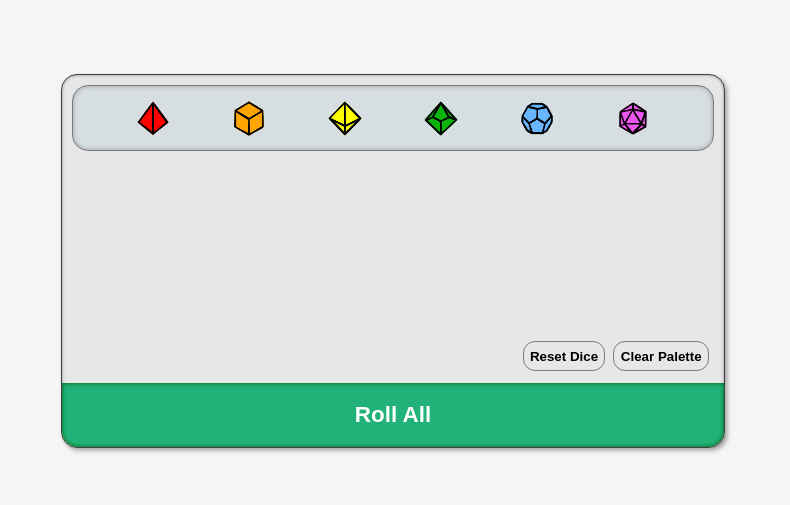
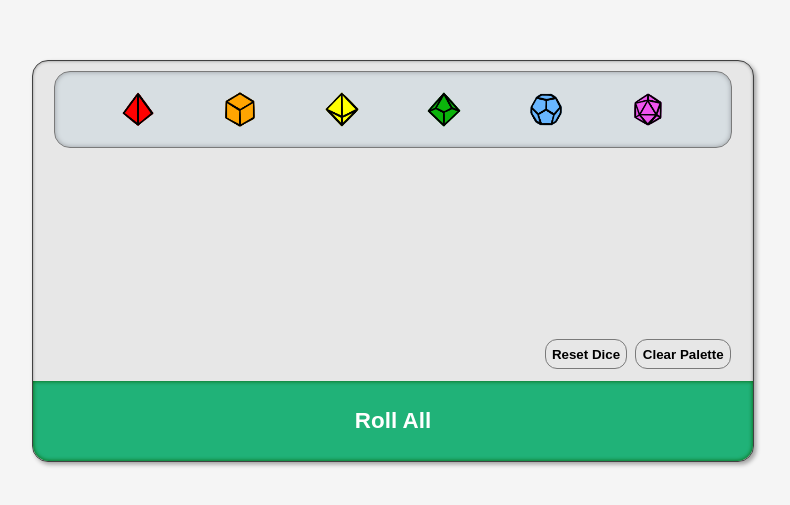
Before and after one commit to CoreyJSteiner/dice-palette, a React (Vite) app: page / in a window 1280 px wide. Shown: the part 139-644 px from the top of the page, without its empty margins (247-1037 px from the left). Built offline with nearby package versions, Linux system fonts and the light colour scheme.

Commit message:
update to percentage wi palette

```diff
--- a/src/components/DieComponent.css
+++ b/src/components/DieComponent.css
@@ -20,8 +20,8 @@
     flex-direction: column;
     justify-content: center;
     align-items: center;
-    width: fit-content;
-    height: fit-content;
+    width: 45rem;
+    height: 25rem;
     background: #e7e7e7;
     border-radius: 1rem;
     border: 1px solid #414141;
@@ -35,7 +35,7 @@
     justify-content: center;
     align-items: center;
     width: 100%;
-    height: 4rem;
+    height: 20%;
     padding: 2rem;
     background: rgb(32, 178, 120);
     border: none;
@@ -49,7 +49,6 @@
 @media (hover: hover) {
     .die-pallete-roll-all:hover {
         background: rgb(33, 161, 110);
-        /* font-size: 1.35rem; */
     }
 }
 
@@ -65,8 +64,8 @@
     justify-content: space-around;
     align-items: center;
     padding: 0rem 2rem;
-    width: 36rem;
-    height: 4rem;
+    width: 85%;
+    height: 20%;
     margin: var(--palette-edge-space) var(--palette-edge-space) 0rem;
     background: rgb(215, 222, 226);
     border: 1px solid #7a7a7a;
@@ -84,8 +83,8 @@
     flex-direction: column;
     justify-content: center;
     align-items: center;
-    width: 40rem;
-    height: 14rem;
+    width: 95%;
+    height: 60%;
     margin: 0.5rem var(--palette-edge-space) 0rem var(--palette-edge-space);
     background: none;
     border-radius: 0rem 0rem 1rem 1rem;
```
